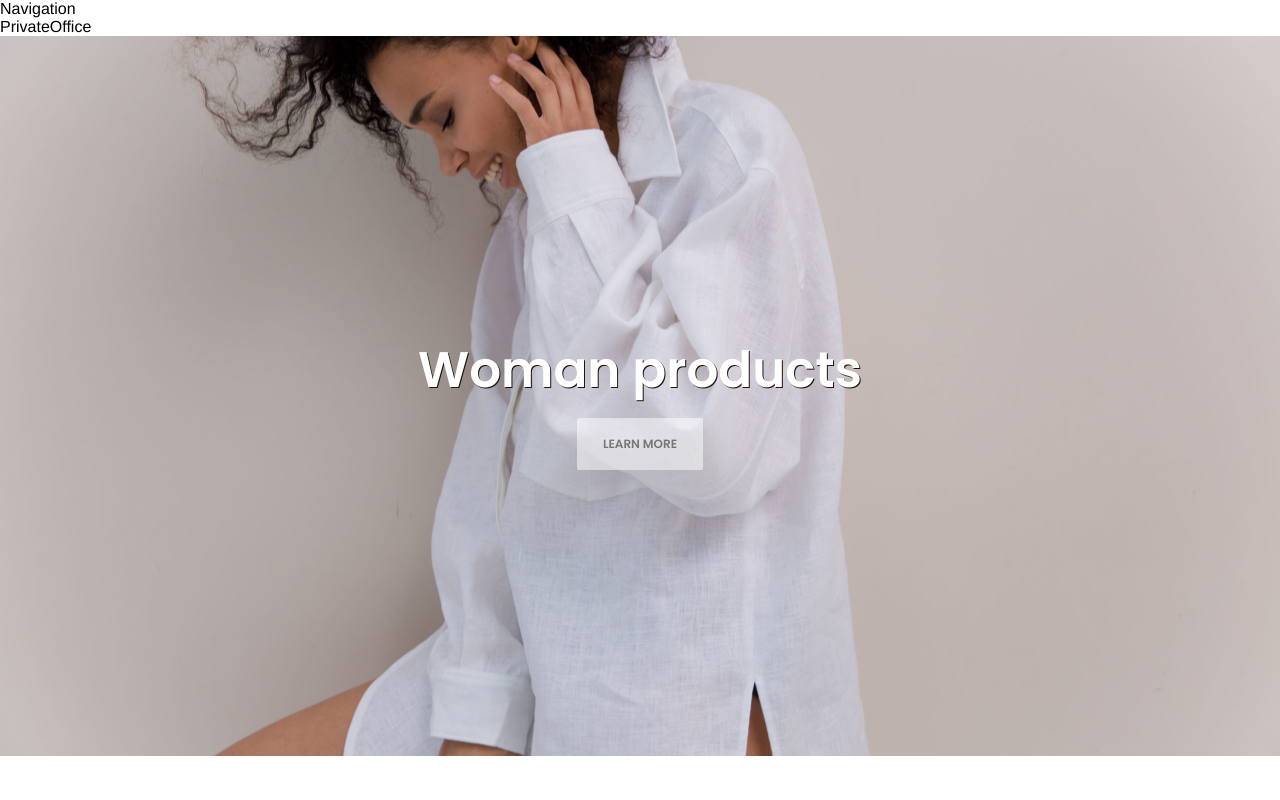
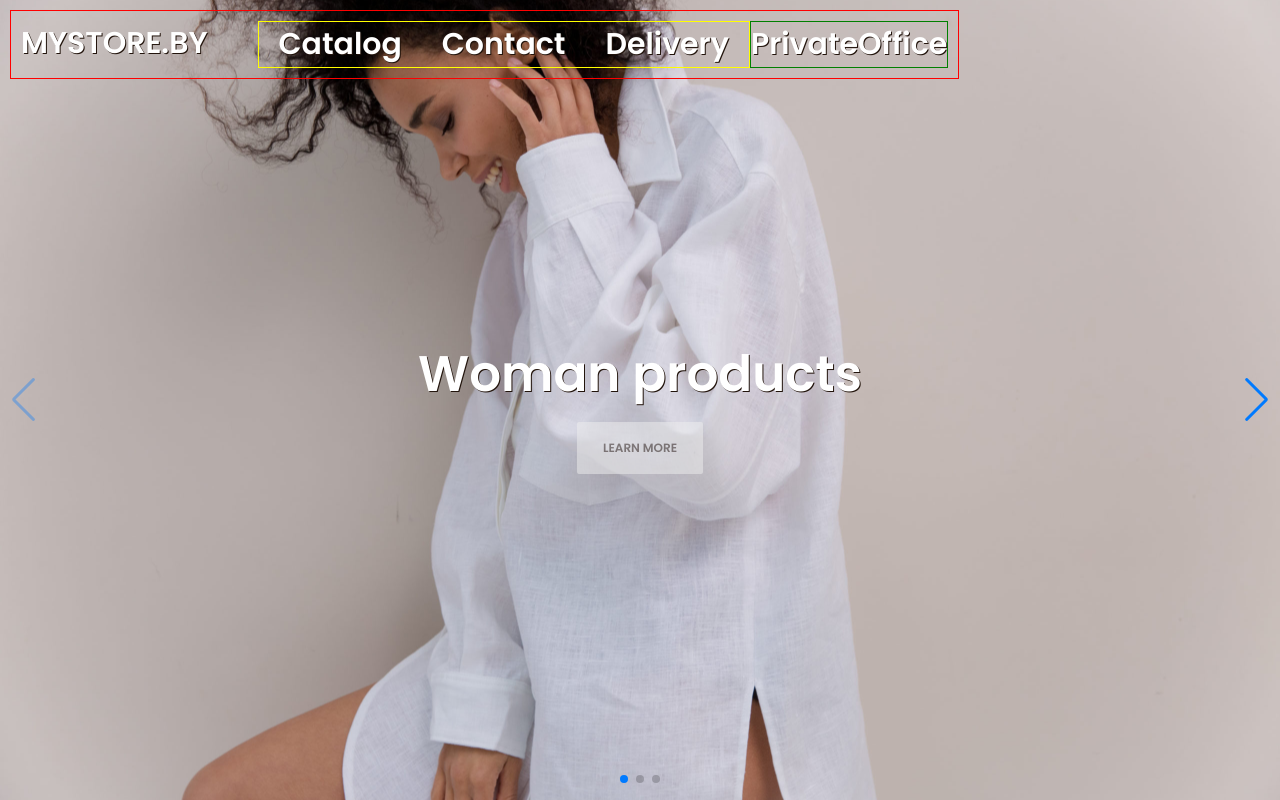
Before and after one commit to kwin64/store, a React (Create React App) app: page / in a window 1280 px wide. Built offline with nearby package versions, Linux system fonts and the light colour scheme.

Commit message:
create header

```diff
--- a/package.json
+++ b/package.json
@@ -11,12 +11,14 @@
     "@types/node-sass": "^4.11.2",
     "@types/react": "^17.0.0",
     "@types/react-dom": "^17.0.0",
+    "@types/react-router-dom": "^5.1.8",
     "@types/sass": "^1.16.1",
     "@types/uuid": "^8.3.1",
     "axios": "^0.21.1",
     "node-sass": "^4.0.0",
     "react": "^17.0.2",
     "react-dom": "^17.0.2",
+    "react-router-dom": "^5.2.0",
     "react-scripts": "4.0.3",
     "sass": "^1.37.5",
     "swiper": "^6.8.1",
--- a/src/App.tsx
+++ b/src/App.tsx
@@ -40,7 +40,6 @@ function App() {
 
     return (
         <div className='container'>
-            <Header/>
             <PageSlider/>
         </div>
     );
--- a/src/UI/PageSlider/PageSlider.scss
+++ b/src/UI/PageSlider/PageSlider.scss
@@ -1,7 +1,7 @@
 @import url('https://fonts.googleapis.com/css2?family=Poppins:wght@600&display=swap');
 
 .slider {
-  height: 90vh;
+  height: 100vh;
   margin: 0;
   font-family: 'Poppins', sans-serif;
 
--- a/src/UI/PageSlider/PageSlider.tsx
+++ b/src/UI/PageSlider/PageSlider.tsx
@@ -7,12 +7,28 @@ import kids from '../common/slider/kids.jpg'
 import woman from '../common/slider/women.jpg'
 import man from '../common/slider/man.jpg'
 import {Button} from '../common/button/Button';
+import {Header} from "../header/Header";
+
+// import Swiper core and required modules
+import SwiperCore, {EffectFade, Navigation, Pagination} from 'swiper/core';
+
+// Import Swiper styles
+import "swiper/components/effect-fade/effect-fade.min.css"
+import "swiper/components/navigation/navigation.min.css"
+import "swiper/components/pagination/pagination.min.css"
+
+// install Swiper modules
+SwiperCore.use([EffectFade, Navigation, Pagination]);
 
 export const PageSlider = () => {
     return (
 
         <div className={'slider'}>
-            <Swiper pagination={{"dynamicBullets": true}}>
+            <Header/>
+            <Swiper spaceBetween={30}
+                    effect={'fade'}
+                    navigation={true}
+                    pagination={{"clickable": true}}>
                 <div className={'slides'}>
 
                     <div className={'slide'}>
--- a/src/UI/common/button/Button.scss
+++ b/src/UI/common/button/Button.scss
@@ -23,7 +23,7 @@ button {
     color: $text;
     text-transform: uppercase;
     padding: 1.25em 2em;
-    background: $light-pink;
+    //background: $light-pink;
     border-radius: 2px;
     transform-style: preserve-3d;
     transition: transform 150ms cubic-bezier(0, 0, 0.58, 1), background 150ms cubic-bezier(0, 0, 0.58, 1);
--- a/src/UI/header/Header.tsx
+++ b/src/UI/header/Header.tsx
@@ -1,12 +1,10 @@
 import React from 'react';
-import {PrivateOffice} from './PrivateOffice/ProfateOffice';
 import {Navigation} from "./Navigation/Navigation";
 
 export const Header = () => {
     return (
         <div>
             <Navigation/>
-            <PrivateOffice/>
         </div>
     )
 }
--- /dev/null
+++ b/src/UI/header/Navigation/Navigation.scss
@@ -0,0 +1,51 @@
+@import url('https://fonts.googleapis.com/css2?family=Poppins:wght@600&display=swap');
+
+$textNav: #ffffff;
+
+.navigation {
+  border: 1px solid red;
+  position: absolute;
+  z-index: 2;
+  margin: 10px;
+  display: flex;
+  background-color: rgba(255, 255, 255, 0);
+  font-family: 'Poppins', sans-serif;
+  font-size: 30px;
+  text-shadow: 1px 1px 0 hsl(22, 46%, 9%);
+  justify-content: start;
+  padding: 10px;
+  width: auto;
+  left: auto;
+  right: auto;
+
+  .initialPage {
+    cursor: pointer;
+    width: auto;
+
+    a {
+      text-decoration: none;
+      color: $textNav;
+    }
+  }
+
+  .menu {
+    margin-left: 50px;
+    border: 1px solid yellow;
+
+    a {
+      text-decoration: none;
+      color: $textNav;
+      padding: 20px;
+      transition: 0.1s;
+
+      &:hover {
+        color: #825a5a;
+      }
+    }
+  }
+
+  .privateOffice {
+    border: 1px solid green;
+    color: $textNav;
+  }
+}
--- a/src/UI/header/Navigation/Navigation.tsx
+++ b/src/UI/header/Navigation/Navigation.tsx
@@ -1,9 +1,21 @@
 import React from 'react';
+import './Navigation.scss'
+import {PrivateOffice} from "../PrivateOffice/PrivateOffice";
 
 export const Navigation = () => {
     return (
-        <div>
-            Navigation
+        <div className={'navigation'}>
+            <div className={'initialPage'}>
+                <a href="">MYSTORE.BY</a>
+            </div>
+            <div className={'menu'}>
+                <a href="">Catalog</a>
+                <a href="">Contact</a>
+                <a href="">Delivery</a>
+            </div>
+            <div className={'privateOffice'}>
+                <PrivateOffice/>
+            </div>
         </div>
     )
 }
--- a/src/index.tsx
+++ b/src/index.tsx
@@ -2,9 +2,12 @@ import React from 'react';
 import ReactDOM from 'react-dom';
 import App from './App';
 import reportWebVitals from './reportWebVitals';
+import {BrowserRouter} from "react-router-dom";
 
 ReactDOM.render(
-    <App/>,
+    <BrowserRouter>
+        <App/>
+    </BrowserRouter>,
     document.getElementById('root')
 );
 
```
Also changed, not shown: src/UI/header/PrivateOffice/PrivateOffice.tsx (renamed from src/UI/header/PrivateOffice/ProfateOffice.tsx), 1 other file (tests, documents, lock files or other folders).
